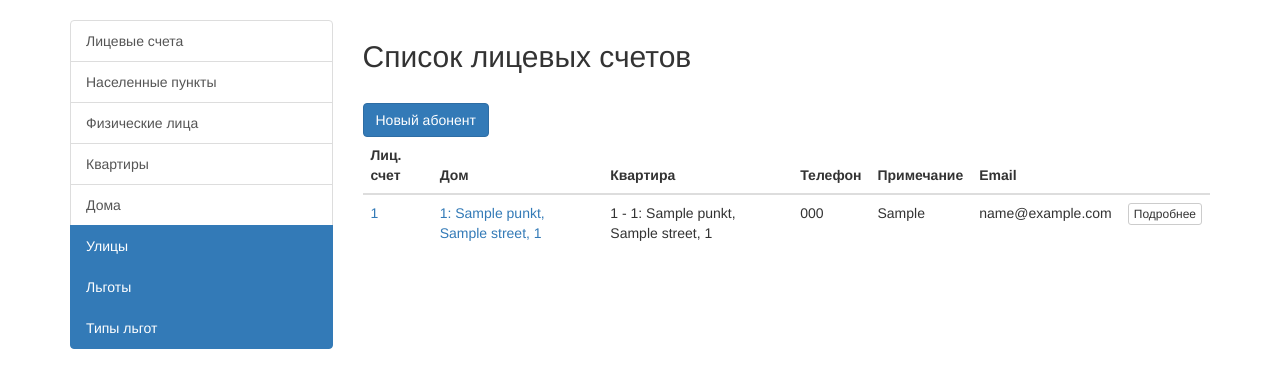
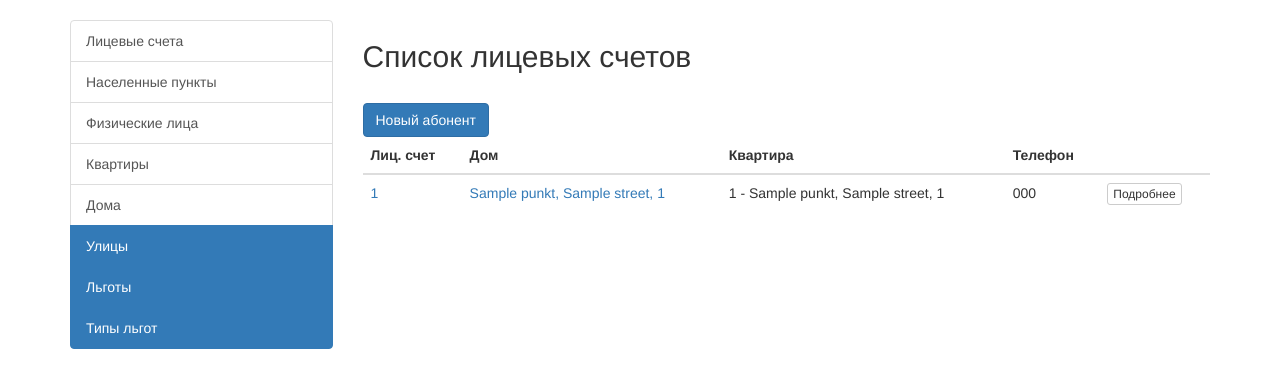
Before and after one commit to Logert/vodokanal-app, a Django app: page / in a window 1280 px wide. Shown: the part 52-440 px from the top of the page. Run offline with Django 3.2, Linux system fonts and the light colour scheme; tables that the repository leaves empty hold one stand-in row (Sample ...); some libraries are stand-ins or nearby versions.

Commit message:
правки

```diff
--- a/main/models.py
+++ b/main/models.py
@@ -21,7 +21,7 @@ class Dom(models.Model):
     prim = models.TextField(verbose_name='Примечание', blank=True)
 
     def __str__(self):
-        return '%s: %s, %s, %s' % (self.id, self.nas_punkt, self.street, self.number)
+        return '%s, %s, %s' % (self.nas_punkt, self.street, self.number)
 
     class Meta:
         verbose_name = 'Дома'
--- a/main/templates/main/lics/lics.html
+++ b/main/templates/main/lics/lics.html
@@ -12,8 +12,6 @@
             <th>Дом</th>
             <th>Квартира</th>
             <th>Телефон</th>
-            <th>Примечание</th>
-            <th>Email</th>
             <th></th>
         </tr>
     </thead>
@@ -24,8 +22,6 @@
                 <td><a href="{% url 'detail_dom' lic.kod_dom_id %}">{{ lic.kod_dom }}</a></td>
                 <td>{{ lic.kod_kvart }}</td>
                 <td>{{ lic.tel }}</td>
-                <td>{{ lic.prim }}</td>
-                <td>{{ lic.email }}</td>
                 <td>
                     <div class="btn-group btn-group-xs">
                         <button type="button" class="btn btn-default" onclick="location.href = '{% url 'detail_lics' lic.lics %}'">Подробнее</button>
```
